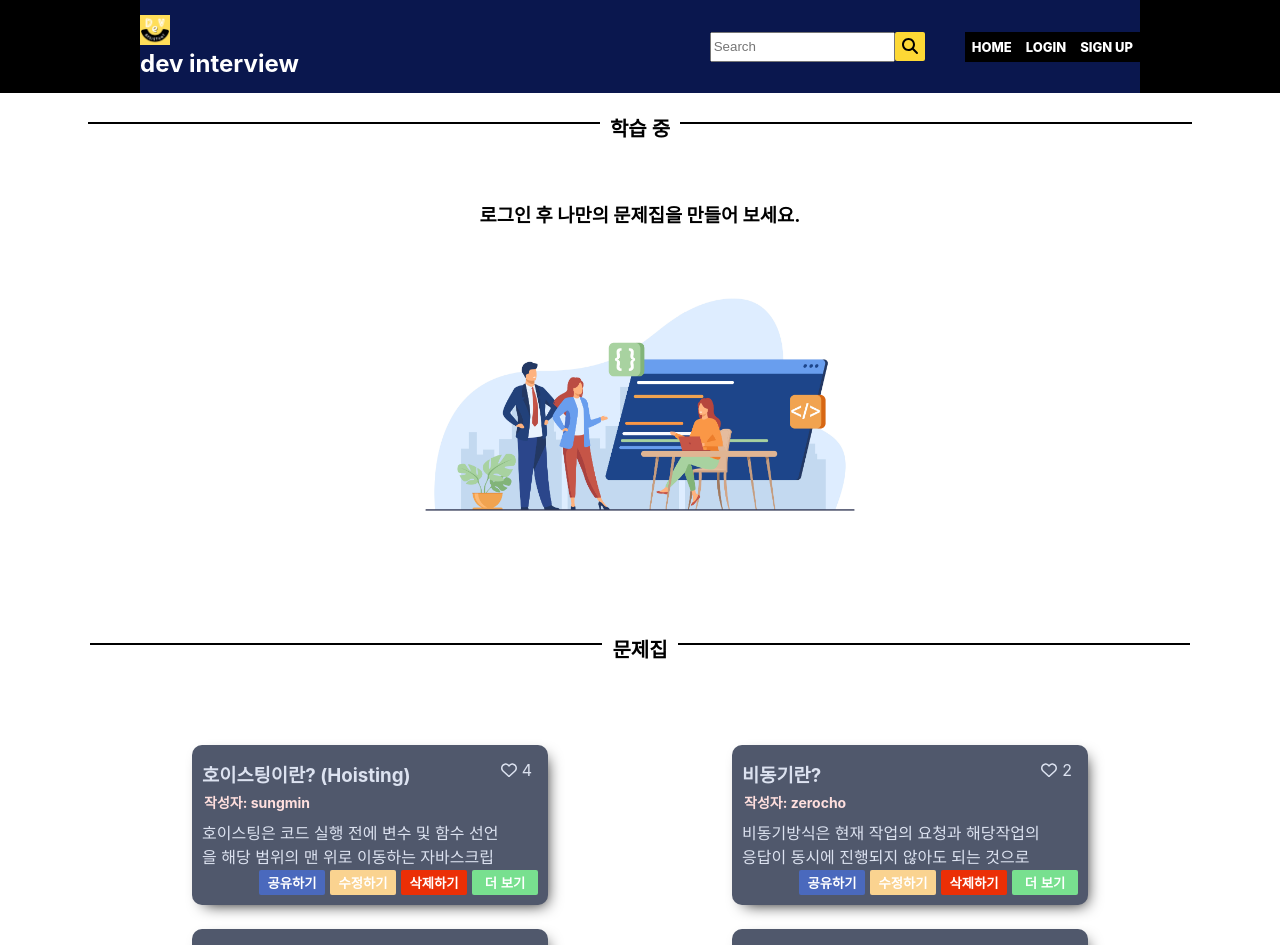
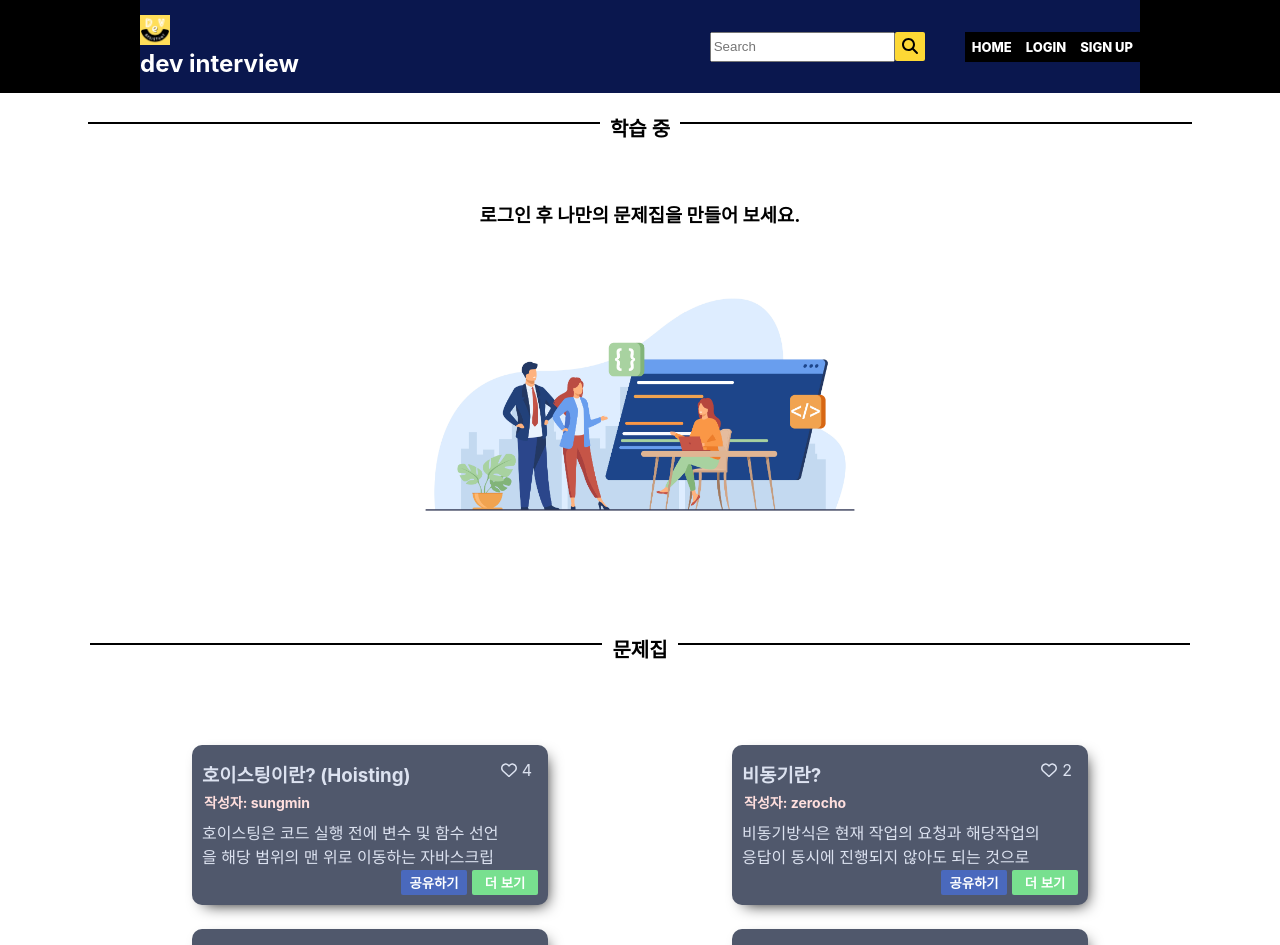
Before and after one commit to tkdals0905/dev-interview-helper, a React (Create React App) app in the folder client/: page / in a window 1280 px wide. Shown: the top 945 px of the page. Built offline with nearby package versions, Linux system fonts and the light colour scheme.

Commit message:
Add) cardDetail 페이지 초기 구성

```diff
--- a/client/package.json
+++ b/client/package.json
@@ -50,7 +50,8 @@
       "jsx-a11y/label-has-associated-control": 0,
       "react/prop-types": 0,
       "no-param-reassign": 0,
-      "default-param-last": 0
+      "default-param-last": 0,
+      "react/destructuring-assignment":0
     },
     "env": {
       "browser": true,
--- a/client/src/App.js
+++ b/client/src/App.js
@@ -6,6 +6,7 @@ import Home from './pages/Home';
 import Login from './pages/Login';
 import MyPage from './pages/MyPage';
 import Footer from './components/Footer';
+import CardDetail from './pages/CardDetail';
 
 function App() {
   return (
@@ -16,6 +17,7 @@ function App() {
         <Route path="/signup" element={<SignUp />} />
         <Route path="/login" element={<Login />} />
         <Route path="/myPage" element={<MyPage />} />
+        <Route path="/card/:id" element={<CardDetail />} />
       </Routes>
       <Footer />
     </>
--- a/client/src/components/Card.js
+++ b/client/src/components/Card.js
@@ -67,10 +67,9 @@ const BtnInfo = styled.div`
   }
 `;
 
-function Card({ cardInfo }) {
+function Card({ cardInfo, cardRole }) {
   const [isLike, setIsLike] = useState(false);
   const [shortAnswer, setShortAnsewer] = useState(cardInfo.answer);
-
   useEffect(() => {
     if (shortAnswer.length > 51) {
       let str = shortAnswer.substr(0, 51);
@@ -83,6 +82,7 @@ function Card({ cardInfo }) {
     setIsLike((prev) => !prev);
   };
 
+  const handleDetail = () => {};
   return (
     <Containner>
       <HeartIcon onClick={handleHeart}>
@@ -99,19 +99,27 @@ function Card({ cardInfo }) {
         <p>{shortAnswer}</p>
       </div>
       <BtnInfo>
-        <button id="shareBtn" type="button">
-          {' '}
-          공유하기
-        </button>
-        <button id="editBtn" type="button">
+        {cardRole === 'main' ? (
+          <button id="shareBtn" type="button">
+            {' '}
+            공유하기
+          </button>
+        ) : null}
+        {cardRole === 'share' ? (
+          <button id="shareBtn" type="button">
+            {' '}
+            공유취소
+          </button>
+        ) : null}
+        {/* <button id="editBtn" type="button">
           {' '}
           수정하기
         </button>
         <button id="deleteBtn" type="button">
           {' '}
           삭제하기
-        </button>
-        <button id="moreBtn" type="button">
+        </button> */}
+        <button onClick={handleDetail} id="moreBtn" type="button">
           {' '}
           더 보기
         </button>
--- /dev/null
+++ b/client/src/pages/CardDetail.js
@@ -0,0 +1,13 @@
+import React from 'react';
+import styled from 'styled-components';
+import { useParams } from 'react-router-dom';
+
+const Container = styled.div``;
+
+function CardDetail() {
+  const { id } = useParams();
+
+  return <Container>Hello{id}</Container>;
+}
+
+export default CardDetail;
```
Also changed, not shown: client/src/components/CardDetail.js (deleted).
